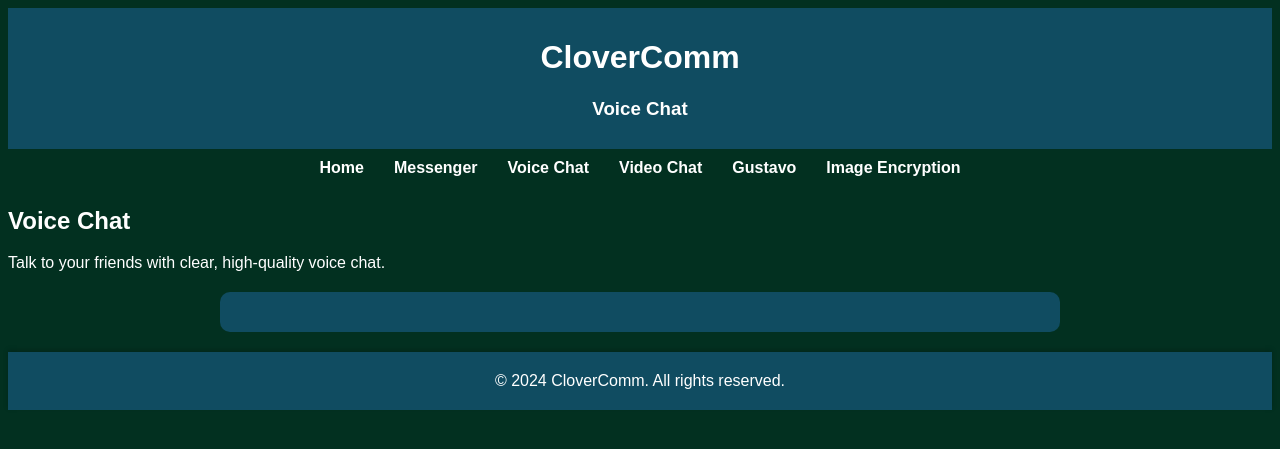
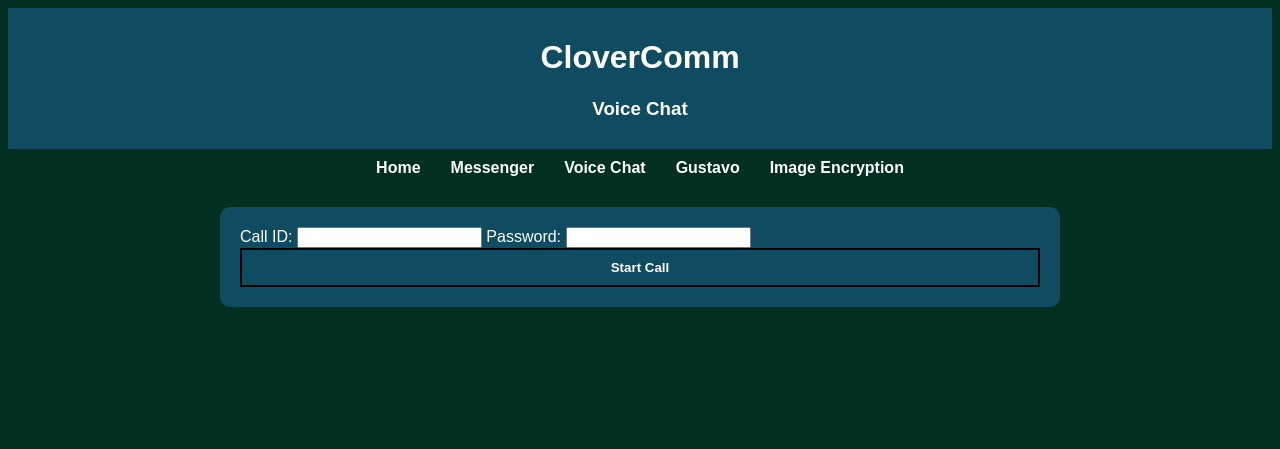
Before and after one commit to oisin-mcg/CloverComm, a Flask app: page /voice in a window 1280 px wide. Shown: the top 449 px of the page. Run offline with Flask 3, Linux system fonts and the light colour scheme.

Commit message:
Venv Update

```diff
--- a/app.py
+++ b/app.py
@@ -8,6 +8,16 @@ app = Flask(__name__, template_folder="template", static_folder="static")
 
 #https://www.youtube.com/watch?v=mqhxxeeTbu0
 #https://www.youtube.com/@TechWithTim
+
+#oisin imports
+from flask import Flask, render_template, request, jsonify
+import base64
+import os
+from cryptography.hazmat.primitives.kdf.pbkdf2 import PBKDF2HMAC
+from cryptography.hazmat.primitives import hashes
+from cryptography.hazmat.backends import default_backend
+
+
 
 @app.route("/")
 def home():
@@ -27,13 +37,49 @@ def messenger_view():
     return render_template("messenger.html", hashed_password=hashed_password)
 
 
-@app.route("/voice")
+##ois code
+
+# global counter for connections
+connection_count = 0
+
+#here i am generating a unique key for the voice call connection capibilities
+def generate_key(call_id, password):
+    salt = call_id.encode()  # using Call ID as salt
+    kdf = PBKDF2HMAC(
+        algorithm=hashes.SHA256(),
+        length=32,
+        salt=salt,
+        iterations=100000,
+        backend=default_backend()
+    )
+    key = base64.urlsafe_b64encode(kdf.derive(password.encode()))
+    return key.decode()
+
+
+@app.route("/voice", methods=["GET", "POST"])
 def voice_view():
     return render_template("voice.html")
 
-@app.route("/video")
-def video_view():
-    return render_template("video.html")
+@app.route('/generate_key', methods=['POST'])
+def get_key():
+    global connection_count
+    data = request.get_json()
+    call_id = data.get('call_id')
+    password = data.get('password')
+    if not call_id or not password:
+        return jsonify({'error': 'Call ID and password are required.'}), 400
+
+    #increment the connection counter when a key is generated (new connection) or when a call starts (old connection resumed)
+    connection_count += 1
+    key = generate_key(call_id, password)
+    return jsonify({'key': key, 'connection_count': connection_count})
+
+@app.route('/get_connection_count', methods=['GET'])
+def get_connection_count():
+    return jsonify({'connection_count': connection_count})
+
+
+
 #Gustavo's Page
 @app.route("/gustavo", methods=["GET", "POST"])
 def gustavo():
--- /dev/null
+++ b/requirements.txt
@@ -0,0 +1,2 @@
+Flask
+cryptography
--- /dev/null
+++ b/static/voice.js
@@ -0,0 +1,159 @@
+// JavaScript for WebRTC
+
+let localStream;
+let peerConnection;
+const configuration = {
+    iceServers: [{ urls: 'stun:stun.l.google.com:19302' }] // Google's public STUN server
+};
+let encryptionKey;
+
+// Call elements from the HTML
+const callButton = document.getElementById('start-call');
+const hangupButton = document.getElementById('hangup');
+const callIDInput = document.getElementById('call_id');
+const passwordInput = document.getElementById('password');
+const localAudio = document.getElementById('localAudio');
+const remoteAudio = document.getElementById('remoteAudio');
+
+// Function to fetch and display the connection count from the Flask app
+async function fetchConnectionCount() {
+    try {
+        const response = await fetch('/get_connection_count');
+        const data = await response.json();
+        alert(`Current active connections: ${data.connection_count}`);
+    } catch (error) {
+        console.error('Error fetching connection count:', error);
+    }
+}
+
+// Generate encryption key from password for client-side
+async function generateKey(callID, password) {
+    const encoder = new TextEncoder();
+    const keyMaterial = await window.crypto.subtle.importKey(
+        'raw',
+        encoder.encode(password),
+        'PBKDF2',
+        false,
+        ['deriveKey']
+    );
+    return window.crypto.subtle.deriveKey(
+        {
+            name: 'PBKDF2',
+            salt: encoder.encode(callID),
+            iterations: 100000,
+            hash: 'SHA-256'
+        },
+        keyMaterial,
+        { name: 'AES-GCM', length: 256 },
+        true,
+        ['encrypt', 'decrypt']
+    );
+}
+
+// Encrypt audio data before sending
+async function encryptData(data) {
+    const iv = window.crypto.getRandomValues(new Uint8Array(12));
+    const encrypted = await window.crypto.subtle.encrypt(
+        {
+            name: 'AES-GCM',
+            iv: iv
+        },
+        encryptionKey,
+        data
+    );
+    return { iv, encrypted };
+}
+
+// Decrypt audio data received from connection
+async function decryptData(encryptedData, iv) {
+    try {
+        const decrypted = await window.crypto.subtle.decrypt(
+            {
+                name: 'AES-GCM',
+                iv: iv
+            },
+            encryptionKey,
+            encryptedData
+        );
+        return decrypted;
+    } catch (e) {
+        console.error('Decryption failed:', e);
+        return null;
+    }
+}
+
+// Start call
+callButton.addEventListener('click', async () => {
+    const callID = callIDInput.value;
+    const password = passwordInput.value;
+
+    if (!callID || !password) {
+        alert('Please enter both Call ID and Password.');
+        return;
+    }
+
+    encryptionKey = await generateKey(callID, password);
+
+    try {
+        localStream = await navigator.mediaDevices.getUserMedia({ audio: true });
+        localAudio.srcObject = localStream;
+    } catch (err) {
+        console.error('Error accessing media devices.', err);
+        return;
+    }
+
+    peerConnection = new RTCPeerConnection(configuration);
+    localStream.getTracks().forEach(track => {
+        peerConnection.addTrack(track, localStream);
+    });
+
+    peerConnection.ontrack = event => {
+        const [remoteStream] = event.streams;
+        remoteAudio.srcObject = remoteStream;
+        notifyUser("A participant has connected to the call!");
+    };
+
+    peerConnection.onicecandidate = event => {
+        if (event.candidate) {
+            // Handle ICE candidate exchange with a signaling server
+        }
+    };
+
+    try {
+        const offer = await peerConnection.createOffer();
+        await peerConnection.setLocalDescription(offer);
+        // Send the offer to the remote peer
+    } catch (err) {
+        console.error('Error creating or sending offer:', err);
+    }
+
+    fetchConnectionCount();
+});
+
+// Hang up the call
+if (hangupButton) {
+    hangupButton.addEventListener('click', () => {
+        if (peerConnection) {
+            peerConnection.close();
+            peerConnection = null;
+        }
+        if (localStream) {
+            localStream.getTracks().forEach(track => track.stop());
+            localStream = null;
+        }
+        localAudio.srcObject = null;
+        remoteAudio.srcObject = null;
+        alert('Call ended successfully.');
+    });
+}
+
+// Onload function
+window.onload = () => {
+    if (location.protocol !== 'https:') {
+        alert('WebRTC and secure features require HTTPS.');
+    }
+    fetchConnectionCount();
+    if (Notification.permission !== "granted") {
+        Notification.requestPermission();
+    }
+};
--- a/template/gustavo.html
+++ b/template/gustavo.html
@@ -17,7 +17,6 @@
             <li><a href="{{ url_for('home') }}">Home</a></li>
             <li><a href="{{ url_for('messenger_view') }}">Messenger</a></li>
             <li><a href="{{ url_for('voice_view') }}">Voice Chat</a></li>
-            <li><a href="{{ url_for('video_view') }}">Video Chat</a></li>
             <li><a href="{{ url_for('gustavo') }}">Gustavo</a></li>
             <li><a href="{{ url_for('imageEncryption') }}">Image Encryption</a></li>
         </ul>
--- a/template/imageEncryption.html
+++ b/template/imageEncryption.html
@@ -17,7 +17,6 @@
             <li><a href="{{ url_for('home') }}">Home</a></li>
             <li><a href="{{ url_for('messenger_view') }}">Messenger</a></li>
             <li><a href="{{ url_for('voice_view') }}">Voice Chat</a></li>
-            <li><a href="{{ url_for('video_view') }}">Video Chat</a></li>
             <li><a href="{{ url_for('gustavo') }}">Gustavo</a></li>
             <li><a href="{{ url_for('imageEncryption') }}">Image Encryption</a></li>
         </ul>
--- a/template/index.html
+++ b/template/index.html
@@ -17,7 +17,6 @@
             <li><a href="{{ url_for('home') }}">Home</a></li>
             <li><a href="{{ url_for('messenger_view') }}">Messenger</a></li>
             <li><a href="{{ url_for('voice_view') }}">Voice Chat</a></li>
-            <li><a href="{{ url_for('video_view') }}">Video Chat</a></li>
             <li><a href="{{ url_for('gustavo') }}">Gustavo</a></li>
             <li><a href="{{ url_for('imageEncryption') }}">Image Encryption</a></li>
         </ul>
--- a/template/messenger.html
+++ b/template/messenger.html
@@ -17,7 +17,6 @@
             <li><a href="{{ url_for('home') }}">Home</a></li>
             <li><a href="{{ url_for('messenger_view') }}">Messenger</a></li>
             <li><a href="{{ url_for('voice_view') }}">Voice Chat</a></li>
-            <li><a href="{{ url_for('video_view') }}">Video Chat</a></li>
             <li><a href="{{ url_for('gustavo') }}">Gustavo</a></li>
             <li><a href="{{ url_for('imageEncryption') }}">Image Encryption</a></li>
         </ul>
--- a/template/voice.html
+++ b/template/voice.html
@@ -17,24 +17,24 @@
             <li><a href="{{ url_for('home') }}">Home</a></li>
             <li><a href="{{ url_for('messenger_view') }}">Messenger</a></li>
             <li><a href="{{ url_for('voice_view') }}">Voice Chat</a></li>
-            <li><a href="{{ url_for('video_view') }}">Video Chat</a></li>
             <li><a href="{{ url_for('gustavo') }}">Gustavo</a></li>
             <li><a href="{{ url_for('imageEncryption') }}">Image Encryption</a></li>
         </ul>
     </nav>
-
-    <section>
-        <h2>Voice Chat</h2>
-        <p>Talk to your friends with clear, high-quality voice chat.</p>
-        <div id="voiceChatContent">
-            <!-- Voice chat interface will be implemented here -->
+    <main>
+        <div id="form-container">
+            <label for="call_id">Call ID:</label>
+            <input type="text" id="call_id" required>
+            <label for="password">Password:</label>
+            <input type="password" id="password" required>
+            <button id="start-call">Start Call</button>
         </div>
-    </section>
-
-    <footer>
-        <p>&copy; 2024 CloverComm. All rights reserved.</p>
-    </footer>
-
-    <script src="voice.js"></script>
+        <div id="call-container" style="display:none;">
+            <audio id="localAudio" autoplay muted></audio>
+            <audio id="remoteAudio" autoplay></audio>
+            <button id="hangup">Hang Up</button>
+        </div>
+    </main>
+    <script src="{{ url_for('static', filename='voice.js') }}"></script>
 </body>
 </html>
```
Also changed, not shown: template/video.html (deleted, +0 -40 lines), README.md.
